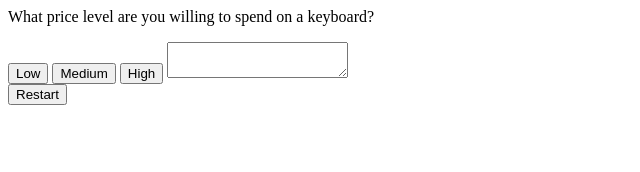
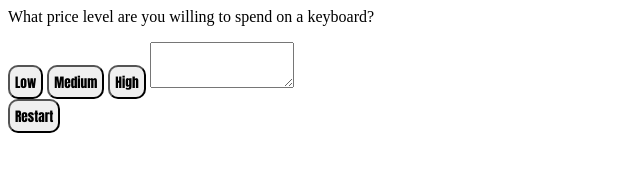
Before and after one commit to drewrip/HelperProject, a plain HTML site: page index.html in a window 1280 px wide. Shown: the whole page, without its empty margins (0-640 px from the left). Drawn offline with Linux system fonts and the light colour scheme.

Commit message:
Fixed css reference

```diff
--- a/index.html
+++ b/index.html
@@ -3,7 +3,7 @@
 <p id = "question">What price level are you willing to spend on a keyboard?</p>
 
 <script type="text/javascript" src="script.js"></script>
-<style src="style.css"></style>
+<link rel="stylesheet" type="text/css" href="style.css">
 
 <button type="button" id="one" onclick="q1(1)">Low</button>
 <button type="button" id="two" onclick="q1(2)">Medium</button>
```
